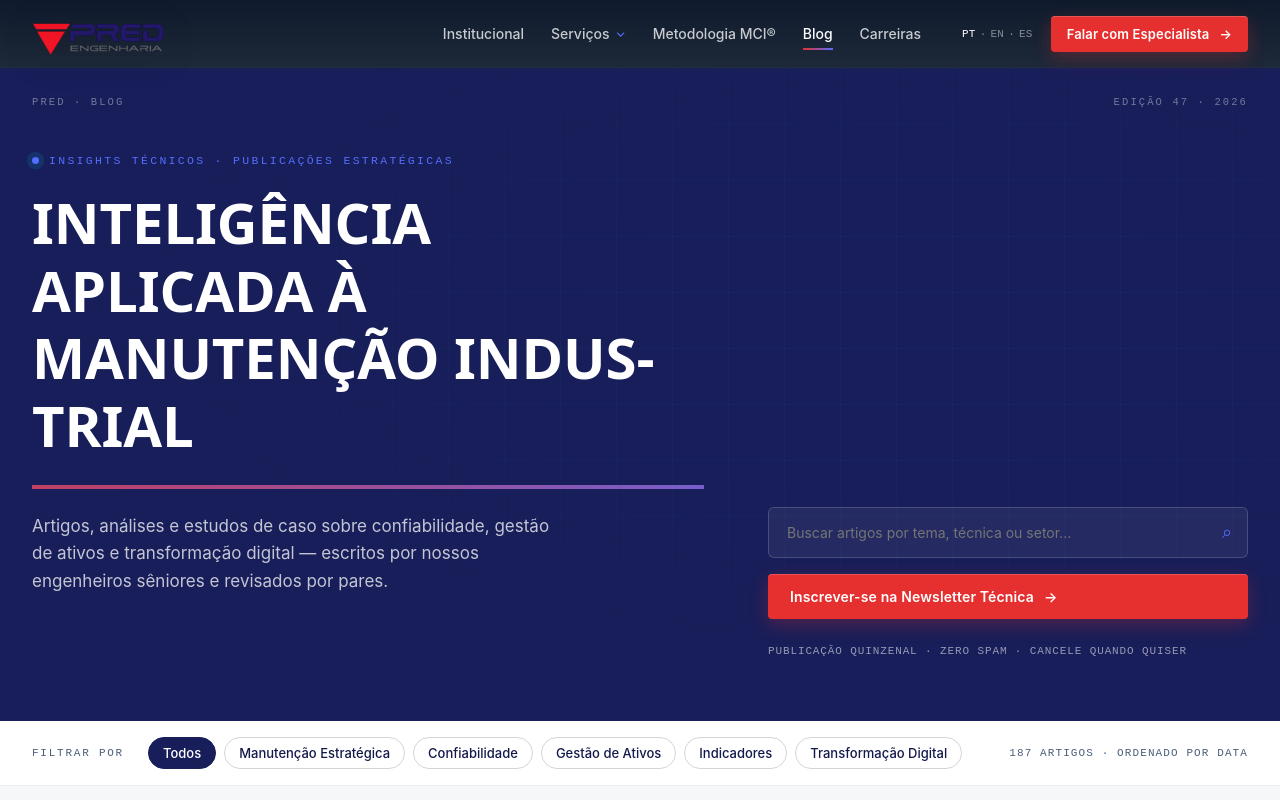
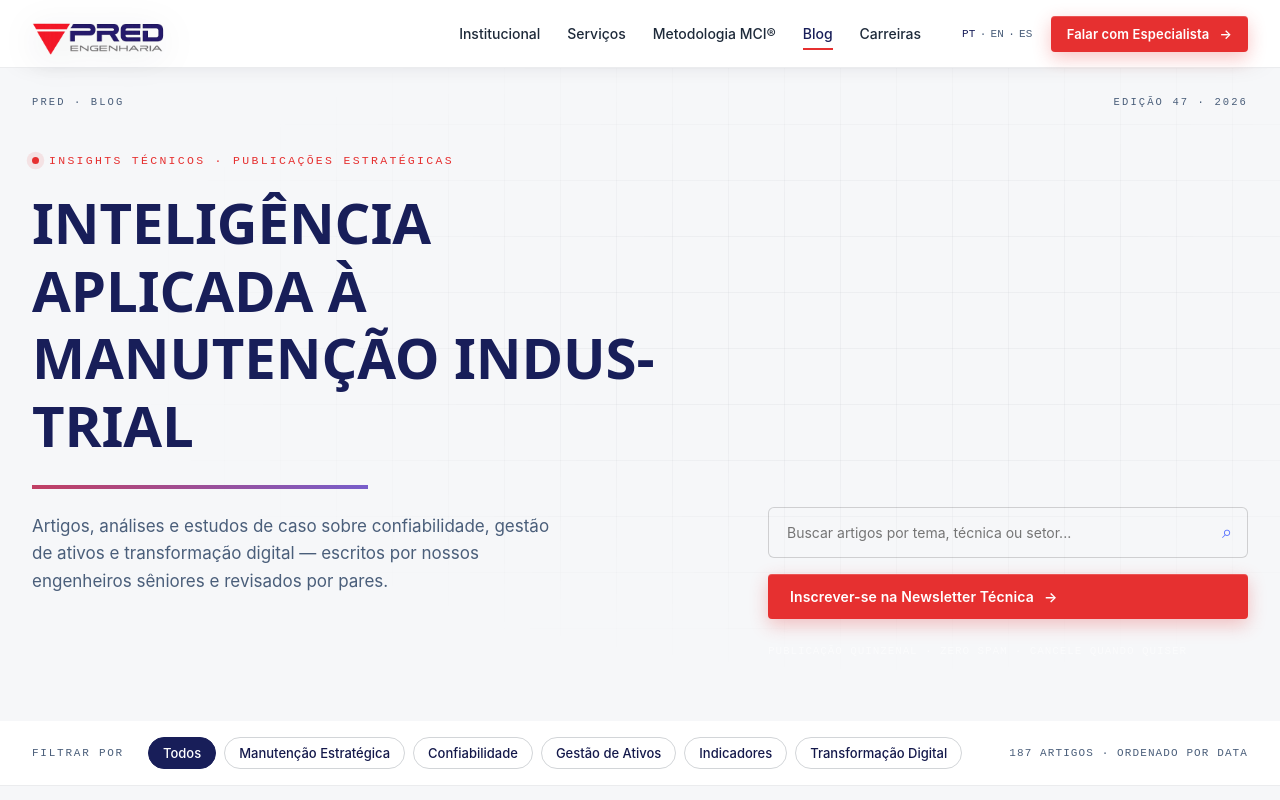
Before and after one commit to Yanicksantos/pred-nova-versao_2.0, a Nuxt app: page /blog in a window 1280 px wide. Shown: the top 800 px of the page. Built offline with nearby package versions, Linux system fonts and the light colour scheme.

Commit message:
feat: deixando o hero mais claro

```diff
--- a/app/assets/css/pred-design.css
+++ b/app/assets/css/pred-design.css
@@ -285,8 +285,8 @@ a { color: inherit; }
 /* ---------- Hero (shared) ---------- */
 .hero {
   position: relative;
-  background: var(--ink-800);
-  color: #fff;
+  background: var(--paper);
+  color: var(--ink-800);
   overflow: hidden;
   padding: 88px 0 96px;
 
@@ -295,8 +295,8 @@ a { color: inherit; }
   position: absolute;
   inset: 0;
   background-image:
-    linear-gradient(rgba(0, 194, 224, 0.08) 1px, transparent 1px),
-    linear-gradient(90deg, rgba(0, 194, 224, 0.08) 1px, transparent 1px);
+    linear-gradient(rgba(10, 22, 40, 0.055) 1px, transparent 1px),
+    linear-gradient(90deg, rgba(10, 22, 40, 0.055) 1px, transparent 1px);
   background-size: 56px 56px;
   mask-image: radial-gradient(ellipse 80% 70% at 70% 40%, #000 30%, transparent 80%);
   -webkit-mask-image: radial-gradient(ellipse 80% 70% at 70% 40%, #000 30%, transparent 80%);
@@ -314,7 +314,7 @@ a { color: inherit; }
   font-size: 10.5px;
   text-transform: uppercase;
   letter-spacing: 0.2em;
-  color: rgba(255,255,255,0.4);
+  color: var(--ink-300);
   pointer-events: none;
 }
 .hero-corner.left { left: 32px; }
@@ -339,19 +339,19 @@ a { color: inherit; }
   font-size: 11.5px;
   text-transform: uppercase;
   letter-spacing: 0.2em;
-  color: var(--cyan);
+  color: var(--red);
   margin-bottom: 22px;
 }
 .hero-eyebrow-dot {
   width: 7px; height: 7px;
   border-radius: 50%;
-  background: var(--cyan);
-  box-shadow: 0 0 0 4px rgba(0,194,224,0.18);
+  background: var(--red);
+  box-shadow: 0 0 0 4px rgba(230,48,48,0.14);
   animation: pulse 1.8s ease-in-out infinite;
 }
 @keyframes pulse {
-  0%, 100% { box-shadow: 0 0 0 4px rgba(0,194,224,0.18); }
-  50% { box-shadow: 0 0 0 7px rgba(0,194,224,0.04); }
+  0%, 100% { box-shadow: 0 0 0 4px rgba(230,48,48,0.14); }
+  50% { box-shadow: 0 0 0 7px rgba(230,48,48,0.04); }
 }
 
 .hero-headline {
@@ -369,7 +369,7 @@ a { color: inherit; }
 .hero-headline .underline::after {
   content: "";
   position: absolute;
-  left: 0; right: 0; bottom: -30px;
+  left: 0; right: 50%; bottom: -30px;
   height: 4px;
   background: linear-gradient(90deg, var(--red) 0%, var(--cyan) 100%);
   background-size: 200% 100%;
@@ -383,7 +383,7 @@ a { color: inherit; }
 .hero-sub {
   font-size: 17px;
   line-height: 1.6;
-  color: rgba(255,255,255,0.74);
+  color: var(--ink-300);
   max-width: 540px;
   margin: 0 0 32px;
   padding: 30px 0;
@@ -402,23 +402,34 @@ a { color: inherit; }
   gap: 48px;
   flex-wrap: wrap;
   padding-top: 32px;
-  border-top: 1px solid var(--ink-line);
+  border-top: 1px solid var(--paper-line-strong);
 }
 .hero-stat-num {
   font-family: var(--font-display);
   font-weight: 700;
   font-size: 44px;
   line-height: 1;
-  color: #fff;
+  color: var(--ink-800);
 }
-.hero-stat-num .unit { color: var(--red-bright); font-size: 32px; margin-left: 2px; }
+.hero-stat-num .unit { color: var(--red); font-size: 32px; margin-left: 2px; }
 .hero-stat-lbl {
   font-family: var(--font-mono);
   font-size: 10.5px;
   text-transform: uppercase;
   letter-spacing: 0.16em;
-  color: rgba(255,255,255,0.5);
+  color: var(--ink-300);
   margin-top: 8px;
+}
+
+.hero .btn-outline {
+  color: var(--ink-800);
+  border-color: var(--paper-line-strong);
+}
+
+.hero .btn-outline:hover {
+  background: var(--ink-800);
+  color: #fff;
+  border-color: var(--ink-800);
 }
 
 /* Hero visual */
@@ -427,7 +438,8 @@ a { color: inherit; }
   aspect-ratio: 4 / 5;
   border-radius: 4px;
   overflow: hidden;
-  border: 1px solid var(--ink-line-strong);
+  border: 1px solid var(--paper-line-strong);
+  box-shadow: 0 18px 40px -26px rgba(10,22,40,0.34);
 }
 .hero-visual img {
   width: 100%; height: 100%;
@@ -438,9 +450,9 @@ a { color: inherit; }
   position: absolute;
   inset: 0;
   background:
-    linear-gradient(180deg, transparent 50%, rgba(10,22,40,0.6) 100%),
-    repeating-linear-gradient(0deg, rgba(0,194,224,0.05) 0px, rgba(0,194,224,0.05) 1px, transparent 1px, transparent 64px),
-    repeating-linear-gradient(90deg, rgba(0,194,224,0.05) 0px, rgba(0,194,224,0.05) 1px, transparent 1px, transparent 64px);
+    linear-gradient(180deg, rgba(255,255,255,0.04) 0%, rgba(10,22,40,0.44) 100%),
+    repeating-linear-gradient(0deg, rgba(255,255,255,0.08) 0px, rgba(255,255,255,0.08) 1px, transparent 1px, transparent 64px),
+    repeating-linear-gradient(90deg, rgba(255,255,255,0.08) 0px, rgba(255,255,255,0.08) 1px, transparent 1px, transparent 64px);
 }
 .hero-visual-id {
   position: absolute;
@@ -463,26 +475,27 @@ a { color: inherit; }
 .hero-floating {
   position: absolute;
   top: 24px; right: 24px;
-  background: rgba(10,22,40,0.78);
+  background: rgba(255,255,255,0.92);
   backdrop-filter: blur(8px);
-  border: 1px solid var(--ink-line-strong);
+  border: 1px solid var(--paper-line-strong);
   padding: 14px 18px;
   border-radius: 4px;
   z-index: 2;
+  box-shadow: 0 16px 34px -24px rgba(10,22,40,0.42);
 }
 .hero-floating-num {
   font-family: var(--font-display);
   font-weight: 800;
   font-size: 32px;
   line-height: 1;
-  color: var(--cyan-bright);
+  color: var(--red);
 }
 .hero-floating-lbl {
   font-family: var(--font-mono);
   font-size: 10px;
   letter-spacing: 0.16em;
   text-transform: uppercase;
-  color: rgba(255,255,255,0.65);
+  color: var(--ink-300);
   margin-top: 6px;
 }
 
--- a/app/components/TheHeader.vue
+++ b/app/components/TheHeader.vue
@@ -31,7 +31,6 @@
             @click="servicesOpen = !servicesOpen"
           >
             Serviços
-            <span class="nav-chevron" aria-hidden="true">⌄</span>
           </button>
 
           <div v-show="servicesOpen" class="nav-dropdown-menu">
@@ -182,10 +181,10 @@ watch(() => route.path, () => {
 
 <style scoped>
 .site-header {
-  background:
-    linear-gradient(180deg, rgba(10, 22, 40, 0.98), rgba(10, 22, 40, 0.92));
-  border-bottom: 1px solid rgba(255,255,255,0.08);
-  color: #fff;
+  background: rgba(255,255,255,0.96);
+  border-bottom: 1px solid var(--paper-line);
+  color: var(--ink-800);
+  box-shadow: 0 10px 30px -28px rgba(10,22,40,0.45);
 }
 
 .header-wrap {
@@ -211,7 +210,7 @@ watch(() => route.path, () => {
   max-height: 42px;
   object-fit: contain;
   object-position: left center;
-  filter: drop-shadow(0 8px 18px rgba(0,0,0,0.22));
+  filter: drop-shadow(0 8px 18px rgba(10,22,40,0.12));
 }
 
 .site-nav {
@@ -233,7 +232,7 @@ watch(() => route.path, () => {
   min-height: 38px;
   display: inline-flex;
   align-items: center;
-  color: rgba(255,255,255,0.76);
+  color: var(--ink-500);
   font-size: 14px;
   font-weight: 500;
   line-height: 1;
@@ -248,7 +247,7 @@ watch(() => route.path, () => {
 .nav-dropdown-trigger:hover,
 .nav-dropdown-trigger.active,
 .nav-dropdown.open .nav-dropdown-trigger {
-  color: #fff;
+  color: var(--ink-800);
 }
 
 .site-nav a.active::after,
@@ -259,7 +258,7 @@ watch(() => route.path, () => {
   right: 0;
   bottom: 3px;
   height: 2px;
-  background: linear-gradient(90deg, var(--red), var(--cyan));
+  background: var(--red);
 }
 
 .nav-dropdown {
@@ -281,7 +280,7 @@ watch(() => route.path, () => {
 .nav-chevron {
   font-size: 13px;
   line-height: 1;
-  color: var(--cyan);
+  color: var(--red);
   transform: translateY(-1px);
   transition: transform 0.18s ease;
 }
@@ -296,11 +295,11 @@ watch(() => route.path, () => {
   left: 50%;
   width: min(340px, calc(100vw - 32px));
   transform: translateX(-50%);
-  background: rgba(10, 22, 40, 0.98);
-  border: 1px solid rgba(255,255,255,0.12);
+  background: rgba(255,255,255,0.98);
+  border: 1px solid var(--paper-line);
   border-radius: 6px;
   padding: 8px;
-  box-shadow: 0 24px 60px rgba(0,0,0,0.34);
+  box-shadow: 0 24px 60px rgba(10,22,40,0.14);
   z-index: 140;
 }
 
@@ -318,15 +317,15 @@ watch(() => route.path, () => {
   min-height: 0;
   padding: 13px 14px;
   border-radius: 4px;
-  color: rgba(255,255,255,0.78);
+  color: var(--ink-500);
   text-decoration: none;
   transition: background 0.18s ease, color 0.18s ease;
 }
 
 .nav-dropdown-menu a:hover,
 .nav-dropdown-menu a.active {
-  background: rgba(255,255,255,0.07);
-  color: #fff;
+  background: rgba(10,22,40,0.045);
+  color: var(--ink-800);
 }
 
 .nav-dropdown-menu a.active::after {
@@ -342,7 +341,7 @@ watch(() => route.path, () => {
 .nav-dropdown-copy {
   display: block;
   margin-top: 5px;
-  color: rgba(255,255,255,0.52);
+  color: var(--ink-300);
   font-size: 12px;
   line-height: 1.45;
 }
@@ -361,11 +360,11 @@ watch(() => route.path, () => {
 }
 
 .lang-pills {
-  color: rgba(255,255,255,0.48);
+  color: var(--ink-300);
 }
 
 .lang-pills span:first-child {
-  color: #fff;
+  color: var(--ink-800);
 }
 
 .hamburger {
@@ -383,7 +382,7 @@ watch(() => route.path, () => {
 .hamburger span {
   display: block;
   height: 2px;
-  background: #fff;
+  background: var(--ink-800);
   border-radius: 2px;
   transition: transform 0.2s ease, opacity 0.2s ease;
 }
@@ -395,7 +394,7 @@ watch(() => route.path, () => {
 .mobile-overlay {
   position: fixed;
   inset: var(--header-h) 0 0 0;
-  background: rgba(6, 15, 28, 0.82);
+  background: rgba(10, 22, 40, 0.2);
   backdrop-filter: blur(10px);
   -webkit-backdrop-filter: blur(10px);
   z-index: 99;
@@ -409,20 +408,19 @@ watch(() => route.path, () => {
   min-height: min(90vh, calc(100dvh - var(--header-h)));
   max-height: calc(100dvh - var(--header-h));
   overflow-y: auto;
-  background:
-    linear-gradient(180deg, var(--ink-800), var(--ink-900));
-  border-left: 1px solid rgba(255,255,255,0.08);
+  background: #fff;
+  border-left: 1px solid var(--paper-line);
   padding: 26px 28px 32px;
   display: flex;
   flex-direction: column;
-  box-shadow: -24px 0 60px rgba(0,0,0,0.28);
+  box-shadow: -24px 0 60px rgba(10,22,40,0.16);
 }
 
 .mobile-nav a {
   display: block;
   padding: 16px 0;
-  border-bottom: 1px solid rgba(255,255,255,0.08);
-  color: rgba(255,255,255,0.86);
+  border-bottom: 1px solid var(--paper-line);
+  color: var(--ink-700);
   font-size: 18px;
   font-weight: 500;
   text-decoration: none;
@@ -431,17 +429,17 @@ watch(() => route.path, () => {
 
 .mobile-nav a:hover,
 .mobile-nav a.active {
-  color: var(--cyan-bright);
+  color: var(--red);
 }
 
 .mobile-nav-group {
   padding: 22px 0;
-  border-bottom: 1px solid rgba(255,255,255,0.08);
+  border-bottom: 1px solid var(--paper-line);
 }
 
 .mobile-nav-label {
   margin-bottom: 10px;
-  color: var(--cyan);
+  color: var(--red);
   font-family: var(--font-mono);
   font-size: 11px;
   letter-spacing: 0.18em;
@@ -449,18 +447,18 @@ watch(() => route.path, () => {
 }
 
 .mobile-nav a.mobile-nav-subitem {
-  border: 1px solid rgba(255,255,255,0.08);
+  border: 1px solid var(--paper-line);
   border-radius: 6px;
   padding: 15px 16px;
   margin-top: 10px;
-  background: rgba(255,255,255,0.035);
+  background: var(--paper);
   font-size: 15px;
 }
 
 .mobile-nav-subitem small {
   display: block;
   margin-top: 5px;
-  color: rgba(255,255,255,0.52);
+  color: var(--ink-300);
   font-size: 12px;
   line-height: 1.4;
 }
--- a/app/pages/blog/index.vue
+++ b/app/pages/blog/index.vue
@@ -27,7 +27,7 @@
             <div :style="{ position: 'relative' }">
               <input
                 placeholder="Buscar artigos por tema, técnica ou setor..."
-                :style="{ width: '100%', padding: '16px 50px 16px 18px', borderRadius: '6px', border: '1px solid rgba(255,255,255,0.16)', background: 'rgba(255,255,255,0.06)', color: '#fff', fontFamily: 'var(--font-body)', fontSize: '14px' }"
+                :style="{ width: '100%', padding: '16px 50px 16px 18px', borderRadius: '6px', border: '1px solid rgba(0,0,0,0.16)', background: 'rgba(255,255,255,0.06)', color: '#fff', fontFamily: 'var(--font-body)', fontSize: '14px' }"
               />
               <div :style="{ position: 'absolute', right: '16px', top: '50%', transform: 'translateY(-50%)', color: 'var(--cyan)', fontSize: '18px' }">⌕</div>
             </div>
--- a/app/pages/servicos/engenharia-manutencao-e-confiabilidade.vue
+++ b/app/pages/servicos/engenharia-manutencao-e-confiabilidade.vue
@@ -3,7 +3,7 @@
     <HeroSection
       code="MP-501"
       eyebrow="Engenharia de Manutenção · Serviço Principal"
-      headlineHtml="Estratégia e <span class='accent'>Inteligência</span><br/>de <span class='underline'>Ativos Industriais</span>"
+      headlineHtml="<span class='underline'>Estratégia e <br/><span class='accent'>Inteligência</span>de Ativos Industriais</span>"
       sub="Transforme sua operação através de metodologias avançadas de manutenção e confiabilidade, com foco em gestão inteligente de ativos e maximização da disponibilidade operacional."
       primaryCta="Solicitar Diagnóstico Gratuito"
       secondaryCta="Ver Como Funciona na Prática"
--- a/app/pages/servicos/inspecoes.vue
+++ b/app/pages/servicos/inspecoes.vue
@@ -3,7 +3,7 @@
     <HeroSection
       code="MP-502"
       eyebrow="SIT · Serviços Técnicos Especializados"
-      headlineHtml="Excelência operacional<br/>através da <span class='underline'>Metodologia MCI®</span>"
+      headlineHtml="<span class='underline'>Excelência <br/>operacional através da <br/> <span class='accent'>Metodologia MCI®</span></span>"
       sub="Transforme sua operação com nossos serviços técnicos de inspeção e manutenção. Baseados na metodologia MCI® para máxima confiabilidade e disponibilidade física."
       primaryCta="Solicitar Consultoria"
       secondaryCta="Ver Metodologia"
--- a/app/pages/servicos/s3i.vue
+++ b/app/pages/servicos/s3i.vue
@@ -3,7 +3,7 @@
     <HeroSection
       code="MP-503"
       eyebrow="SOF · Apps Técnicos em Nuvem"
-      headlineHtml="<span class='accent'>S2i®</span> e <span class='accent'>Perigômetro®</span><br/>Apps técnicos para <span class='underline'>engenharia de manutenção</span>"
+      headlineHtml="<span class='underline'><span class='accent'>S2i®</span> e <span class='accent'>Perigômetro®</span><br/>Apps técnicos para engenharia de manutenção</span>"
       sub="Soluções SaaS homologadas em nuvem para otimizar processos industriais e aumentar a confiabilidade dos ativos. Tecnologia de ponta para gestão inteligente da manutenção."
       primaryCta="Solicitar Demonstração"
       secondaryCta="Ver Apps em Funcionamento"
--- a/app/pages/trabalhe-conosco.vue
+++ b/app/pages/trabalhe-conosco.vue
@@ -3,7 +3,7 @@
     <HeroSection
       code="CAREERS"
       eyebrow="Trabalhe Conosco"
-      headlineHtml="Sua carreira pode manter a <span class='accent'>indústria</span><br/>em <span class='underline'>movimento</span>"
+      headlineHtml="<span class='underline'>Sua carreira pode manter a <span class='accent'>indústria</span><br/>em movimento</span>"
       sub="A Pred Engenharia conecta serviços técnicos, engenharia de manutenção, confiabilidade, tecnologia e automação para resolver desafios reais de segurança, disponibilidade e produtividade em ambientes industriais."
       primaryCta="Enviar Currículo"
       secondaryCta="Conhecer Áreas"
```
